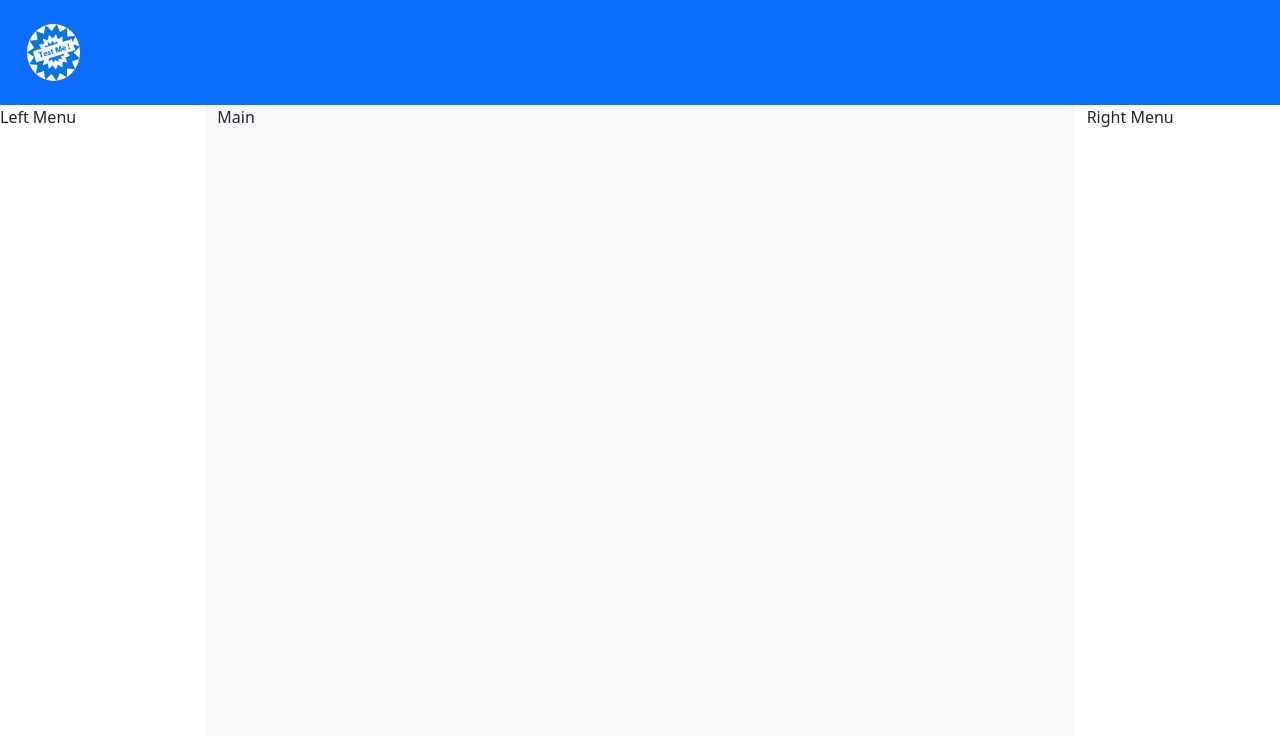
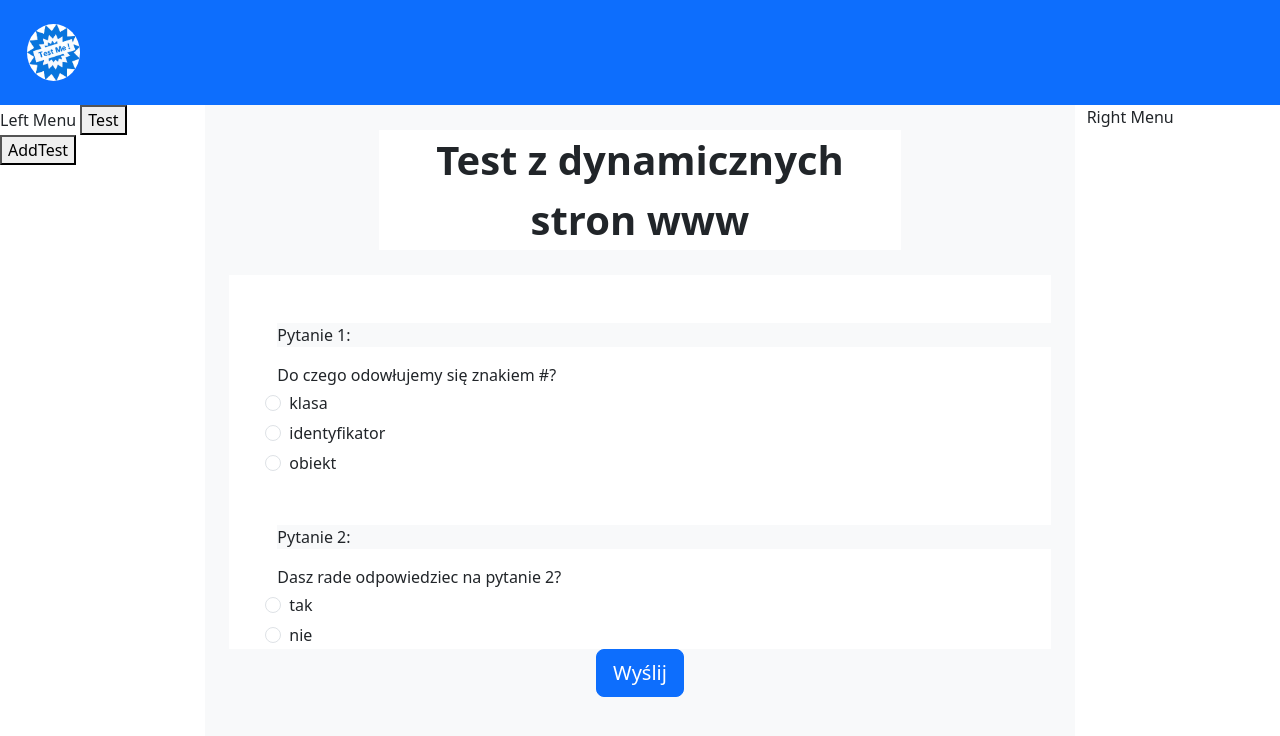
Before and after one commit to MavoSV8/Projekt-PDSWWW, a Vue app in the folder webstorm-project/: page / in a window 1280 px wide. Shown: the top 736 px of the page. Built offline with nearby package versions, Linux system fonts and the light colour scheme.

Commit message:
Add page change on main component and Test component

```diff
--- a/webstorm-project/public/index.html
+++ b/webstorm-project/public/index.html
@@ -9,7 +9,8 @@
 </head>
 <body>
 <noscript>
-      <strong>We're sorry but <%= htmlWebpackPlugin.options.title %> doesn't work properly without JavaScript enabled. Please enable it to continue.</strong>
+    <strong>We're sorry but <%= htmlWebpackPlugin.options.title %> doesn't work properly without JavaScript enabled.
+        Please enable it to continue.</strong>
 </noscript>
 <div id="app"/>
 <!-- built files will be auto injected -->
--- a/webstorm-project/src/App.vue
+++ b/webstorm-project/src/App.vue
@@ -24,11 +24,8 @@ export default {
     LeftMenu,
     Main,
     Navbar
-    // Test
-  //   HelloWorld
   }
 }
-
 
 </script>
 
--- /dev/null
+++ b/webstorm-project/src/components/AddTest.vue
@@ -0,0 +1,16 @@
+<template>
+<div> Add Test </div>
+</template>
+
+<script>
+import 'bootstrap';
+import 'bootstrap/dist/css/bootstrap.min.css'
+
+export default {
+  name: "AddTest"
+}
+</script>
+
+<style scoped>
+
+</style>
--- a/webstorm-project/src/components/LeftMenu.vue
+++ b/webstorm-project/src/components/LeftMenu.vue
@@ -1,5 +1,8 @@
 <template>
-  <div> Left Menu </div>
+  <div> Left Menu
+    <button v-on:click="submitView('Test')" >Test</button>
+    <button v-on:click="submitView('AddTest')" >AddTest</button>
+  </div>
 </template>
 
 <script>
@@ -7,9 +10,16 @@ import 'bootstrap';
 import 'bootstrap/dist/css/bootstrap.min.css'
 
 export default {
-  name: "LeftMenu"
+  name: "LeftMenu",
+  emits: ["changeView"],
+  methods: {
+    submitView(view) {
+      this.$root.$emit('changeView', view)
+    }
+  }
 }
 </script>
+
 
 <!--<style scoped>-->
 
--- a/webstorm-project/src/components/Main.vue
+++ b/webstorm-project/src/components/Main.vue
@@ -1,19 +1,43 @@
 <template>
-<div> Main </div>
+<div>
+  <component :is="currentView" :key="update"></component>
+</div>
 </template>
 
 <script>
 import 'bootstrap';
 import 'bootstrap/dist/css/bootstrap.min.css'
+import Test from "@/components/Test";
+import AddTest from "@/components/AddTest";
+
 
 export default {
+  data() {
+    return {
+      update: "whatever",
+      currentView : Test
+    }
+  },
   name: 'Main',
   components: {
-    // Test
-  //   HelloWorld
+    AddTest,
+    Test
+  },
+  mounted() {
+    this.$root.$on('changeView', (msg) => {
+      console.log("Main: 'changeview' event received, " + msg);
+      switch (msg) {
+        case 'AddTest':
+          this.currentView = AddTest;
+          break;
+        case 'Test':
+          this.currentView = Test;
+          break;
+      }
+      this.update = "whatever";
+    })
   }
 }
-
 
 </script>
 
--- /dev/null
+++ b/webstorm-project/src/components/Test.vue
@@ -0,0 +1,110 @@
+<template>
+  <div>
+    <div class="row d-flex justify-content-center">
+      <div class="title-box bg-white text-dark">{{ test.title }}</div>
+      <div v-if="!submited" class="row d-flex text-dark justify-content-center">
+        <div id="question" class="text-dark">
+          <div class="question1 question-box box bg-white" v-for="(q, i) in test.questions" v-bind:key="i">
+            <div class="row">
+              <div class="hl-heading text-dark mt-5 mx-5">
+                <p class="d-flex align-items-center bg-light">Pytanie {{ i + 1 }}:</p>
+              </div>
+              <div class="question-name d-flex align-items-center text-dark mx-5">{{ q.msg }}
+              </div>
+            </div>
+            <div class="row" v-for="(a, j) in q.answers" v-bind:key="j">
+              <div class="form-check mx-5 mt-1">
+                <input class="form-check-input" type="radio"
+                       v-bind:value="a"
+                       v-model="testResult.answers[i]">
+                <label class="form-check-label">{{ a }}
+                </label>
+              </div>
+            </div>
+          </div>
+        </div>
+        <div class="row">
+          <div class="col text-center">
+            <button type="button" class="btn justify-content-center btn-primary btn-lg" v-on:click="submitTest()">
+              Wyślij
+            </button>
+          </div>
+        </div>
+      </div>
+    </div>
+    <div class="row" v-if="submited">
+      <div class="row d-flex justify-content-center">Dziękujemy za wzięcie udziału w teście!</div>
+      <div class="row d-flex justify-content-center">Twój wynik to: {{ testResult.points }}/{{
+          testResult.maxPoints
+        }}
+      </div>
+    </div>
+  </div>
+
+</template>
+
+<script>
+import 'bootstrap';
+import 'bootstrap/dist/css/bootstrap.min.css'
+
+export default {
+  name: "Test",
+  data() {
+    return {
+      title: "Test z dyn",
+      submited: false,
+      test: {
+        id: 0,
+        title: "Test z dynamicznych stron www",
+        questions: [
+          {
+            msg: "Do czego odowłujemy się znakiem #?",
+            answers: ["klasa", "identyfikator", "obiekt"],
+            correct_answer: ["identyfikator"],
+          },
+          {
+            msg: "Dasz rade odpowiedziec na pytanie 2?",
+            answers: ["tak", "nie"],
+            correct_answer: ["nie"],
+          }
+        ]
+      },
+      testResult: {
+        testId: 0,
+        answers: ["", ""],
+        points: 0,
+        maxPoints: 0
+      }
+
+    }
+  },
+  created () {
+    console.log("A test should be loaded here!");
+  },
+  methods: {
+    submitTest() {
+      console.log("Test submited");
+      this.testResult.maxPoints = this.test.questions.length
+      for (let i = 0; i < this.test.questions.length; i++) {
+        if (this.testResult.answers[i] === this.test.questions[i].correct_answer[0]) {
+          this.testResult.points++;
+        }
+      }
+      console.log(this.testResult.answers)
+      this.submited = true;
+      //  send to databse here
+    }
+  }
+}
+</script>
+
+<style scoped>
+.title-box {
+  margin: 25px;
+  min-height: 50px;
+  width: 60%;
+  font-size: 2.5em;
+  font-weight: bold;
+  text-align: center;
+}
+</style>
--- /dev/null
+++ b/webstorm-project/src/style.css
@@ -0,0 +1,131 @@
+html, body {
+    height: 100%;
+    font-family: "Roboto Light", sans-serif;
+}
+
+.vh-80{
+    height: 80vh;
+}
+
+.fill {
+    min-height: 100%;
+    height: 100%;
+}
+
+#main {
+    /*width: 100%;*/
+    height: 100%;
+    min-height: 100%;
+
+}
+
+
+
+.box {
+    margin: 25px;
+    height: 400px;
+    width: 90%;
+    font-size: 2.5em;
+    font-weight: bold;
+    text-align: center;
+}
+.question-box {
+    margin: 25px;
+    height: auto;
+    width: 90%;
+    font-size: 2.5em;
+    font-weight: bold;
+    text-align: center;
+}
+
+.title-box {
+    margin: 25px;
+    min-height: 50px;
+    width: 60%;
+    font-size: 2.5em;
+    font-weight: bold;
+    text-align: center;
+}
+
+.hl-heading {
+    font-size: 20px;
+    width: 90%;
+    border-bottom: blue;
+}
+
+.break-line {
+    margin-left: 5%;
+    margin-right: 5%;
+    height: 2px;
+    width: 90%;
+}
+
+.main-text {
+    font-size: 16px;
+}
+
+
+#question{
+    font-size: 16px;
+    color: black;
+    text-align: left;
+
+}
+
+.question-name {
+    font-size: 17px;
+    color: black;
+    text-align: left;
+
+}
+
+.form-check {
+    margin-left: 20px;
+    font-size: 12px;
+    color: black;
+    text-align: left;
+}
+
+.test-button {
+    width: 30%;
+    height: 200px;
+    min-height: 10vh;
+    max-height: 20vh;
+
+}
+
+
+
+
+.add-remove-button {
+    width: 25px;
+    height: 25px;
+    font-weight: bold;
+    font-size: 12px;
+    float: right;
+}
+
+.add-question-button {
+    height: 25px;
+    font-weight: bold;
+    font-size: 12px;
+    float: left;
+}
+
+.edit-button {
+    height: 25px;
+    font-weight: bold;
+    font-size: 12px;
+    float: right;
+}
+
+.button-div{
+    margin: 0;
+}
+
+@font-face {
+    font-family: 'Open Sans';
+    font-style: normal;
+    font-weight: 400;
+    src: local('Open Sans'), local('OpenSans'), url(https://fonts.gstatic.com/s/opensans/v13/cJZKeOuBrn4kERxqtaUH3T8E0i7KZn-EPnyo3HZu7kw.woff) format('woff');
+}
```
Also changed, not shown: webstorm-project/src/components/Header.vue (added, +15 -0 lines), 1 other file (tests, documents, lock files or other folders). Lines whose indentation alone changed are shown as unchanged.
